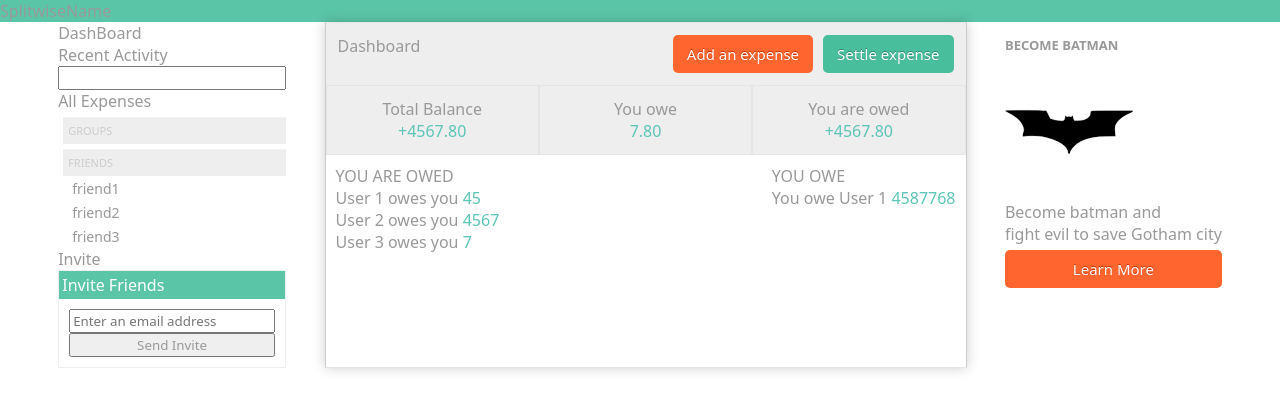
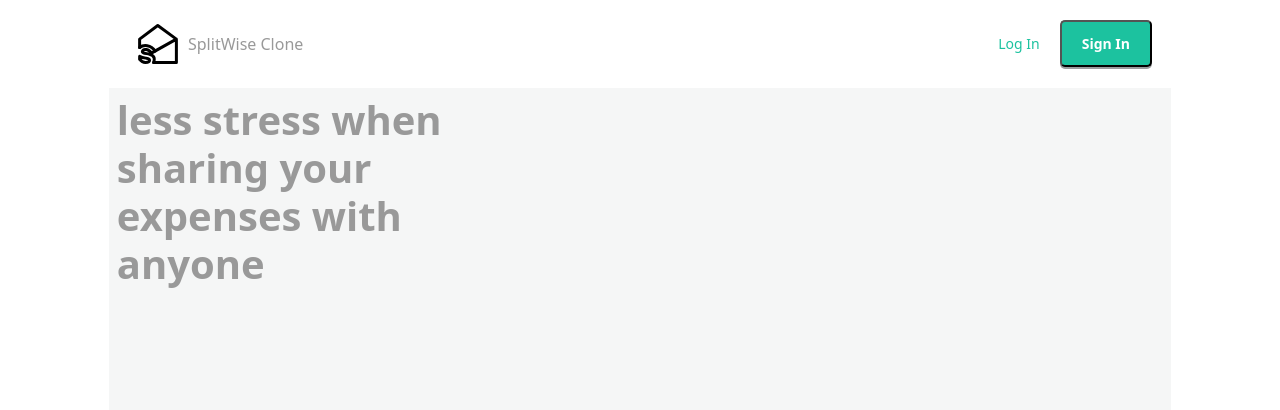
Before and after one commit to jeffreyguezou/SplitWiseClone, a React (Create React App) app: page / in a window 1280 px wide. Shown: the top 410 px of the page. Built offline with nearby package versions, Linux system fonts and the light colour scheme; a web font is replaced by a local one.

Commit message:
Added redux store for login component and username. Nav UI fix

```diff
--- a/package.json
+++ b/package.json
@@ -3,6 +3,7 @@
   "version": "0.1.0",
   "private": true,
   "dependencies": {
+    "@reduxjs/toolkit": "^1.9.5",
     "@testing-library/jest-dom": "^5.17.0",
     "@testing-library/react": "^13.4.0",
     "@testing-library/user-event": "^13.5.0",
@@ -10,6 +11,7 @@
     "react-dom": "^18.2.0",
     "react-icon": "^1.0.0",
     "react-icons": "^4.10.1",
+    "react-redux": "^8.1.2",
     "react-scripts": "^5.0.1",
     "web-vitals": "^2.1.4"
   },
--- a/src/App.css
+++ b/src/App.css
@@ -30,6 +30,14 @@
 .nav {
   width: 100%;
   background-color: #5bc5a7;
+  padding: 10px;
+  display: flex;
+  justify-content: space-evenly;
+}
+.nav .navElements {
+  color: #ffffff;
+  font-size: 14px;
+  font-weight: bold;
 }
 .addExpenseBtn {
   background: #ff652f;
--- a/src/App.js
+++ b/src/App.js
@@ -1,11 +1,14 @@
 import "./App.css";
 import Dashboard from "./Components/Dashboard";
-//import LandingPage from "./Components/LandingPage";
+import LandingPage from "./Components/LandingPage";
+import { useSelector } from "react-redux/es/hooks/useSelector";
+
 function App() {
+  const isLoggedIn = useSelector((state) => state.auth.isLoggedIn);
   return (
     <div className="App">
-      {/* <LandingPage /> */}
-      <Dashboard />
+      {!isLoggedIn && <LandingPage />}
+      {isLoggedIn && <Dashboard />}
     </div>
   );
 }
--- a/src/Components/Header.js
+++ b/src/Components/Header.js
@@ -1,18 +1,26 @@
-import logo from '../Assets/splitwise-svgrepo-com.svg'
-import classes from './Header.module.css'
-import SignInBtn from '../UI/SignInBtn'
+import logo from "../Assets/splitwise-svgrepo-com.svg";
+import classes from "./Header.module.css";
+import SignInBtn from "../UI/SignInBtn";
+import { useDispatch } from "react-redux";
+import { login } from "../Redux/user";
 const Header = () => {
+  const dispatch = useDispatch();
+  const loginHandler = () => {
+    dispatch(login({ isLoggedIn: true, userName: "Jeffrey" }));
+  };
   return (
     <div className={classes.header}>
       <div className={classes.logoSection}>
-                <img alt='logo' src={logo}></img>
+        <img alt="logo" src={logo}></img>
         <span className={classes.logoName}>SplitWise Clone</span>
       </div>
       <div>
-                <button className={classes.logInBtn}>Log In</button>
+        <button onClick={loginHandler} className={classes.logInBtn}>
+          Log In
+        </button>
         <SignInBtn />
       </div>
     </div>
-    )
-}
-export default Header
+  );
+};
+export default Header;
--- a/src/Components/Nav.js
+++ b/src/Components/Nav.js
@@ -1,8 +1,10 @@
+import { useSelector } from "react-redux/es/hooks/useSelector";
 const Nav = () => {
+  const userName = useSelector((state) => state.auth.userName);
   return (
     <div className="nav">
-      <span>Splitwise</span>
-      <span>Name</span>
+      <span className="navElements">Splitwise</span>
+      <span className="navElements">{userName}</span>
     </div>
   );
 };
--- a/src/Components/OweBalance.js
+++ b/src/Components/OweBalance.js
@@ -24,6 +24,7 @@ const OweBalance = () => {
       {oweBalanceDetails.map((oweBalance) => {
         return (
           <BalanceDetails
+            key={oweBalance.name}
             name={oweBalance.name}
             amount={oweBalance.owes}
             isYouOwe={true}
--- a/src/Components/OwedBalance.js
+++ b/src/Components/OwedBalance.js
@@ -14,6 +14,7 @@ const OwedBalance = () => {
       {owedBalanceDetails.map((owedBalance) => {
         return (
           <BalanceDetails
+            key={owedBalance.name}
             name={owedBalance.name}
             amount={owedBalance.owed}
             isYouOwed={true}
--- /dev/null
+++ b/src/Redux/store.js
@@ -0,0 +1,9 @@
+import { configureStore } from "@reduxjs/toolkit";
+import authReducer from "./user";
+
+const store = configureStore({
+  reducer: {
+    auth: authReducer,
+  },
+});
+export default store;
--- /dev/null
+++ b/src/Redux/user.js
@@ -0,0 +1,23 @@
+import { createSlice } from "@reduxjs/toolkit";
+
+export const authSlice = createSlice({
+  name: "auth",
+  initialState: {
+    isLoggedIn: false,
+    userName: null,
+  },
+  reducers: {
+    login: (state, action) => {
+      state.isLoggedIn = action.payload.isLoggedIn;
+      state.userName = action.payload.userName;
+    },
+    logout: (state) => {
+      state.isLoggedIn = false;
+      state.userName = null;
+    },
+  },
+});
+
+export const { login, logout } = authSlice.actions;
+//export const selectUser = (state) => state.userName
+export default authSlice.reducer;
--- a/src/UI/SignInBtn.js
+++ b/src/UI/SignInBtn.js
@@ -1,20 +1,27 @@
-import { useState } from 'react'
-import classes from './Btn.module.css'
-import '../App.css'
-const SignInBtn = ()=>{
-    const [isBtnHovered,setIsBtnHovered] = useState(false)
+import { useState } from "react";
+import classes from "./Btn.module.css";
+import "../App.css";
 
-    const btnHovered = () =>{
-        setIsBtnHovered(true)
-    }
-    const btnUnHovered = () =>{
-        setIsBtnHovered(false)
-    }
-    const styles = isBtnHovered ? `${classes.signInBtn} + ${classes.hover}` : `${classes.signInBtn}`
-    return(
-        <button onMouseEnter={btnHovered} onMouseLeave={btnUnHovered} className={styles}>
-            Sign In
-        </button>
-    )
-}
-export default SignInBtn
+const SignInBtn = () => {
+  const [isBtnHovered, setIsBtnHovered] = useState(false);
+
+  const btnHovered = () => {
+    setIsBtnHovered(true);
+  };
+  const btnUnHovered = () => {
+    setIsBtnHovered(false);
+  };
+  const styles = isBtnHovered
+    ? `${classes.signInBtn} + ${classes.hover}`
+    : `${classes.signInBtn}`;
+  return (
+    <button
+      onMouseEnter={btnHovered}
+      onMouseLeave={btnUnHovered}
+      className={styles}
+    >
+      Sign In
+    </button>
+  );
+};
+export default SignInBtn;
--- a/src/index.js
+++ b/src/index.js
@@ -1,11 +1,15 @@
-import React from 'react';
-import ReactDOM from 'react-dom/client';
-import './index.css';
-import App from './App';
+import React from "react";
+import ReactDOM from "react-dom/client";
+import "./index.css";
+import App from "./App";
+import { Provider } from "react-redux";
+import store from "./Redux/store";
 
-const root = ReactDOM.createRoot(document.getElementById('root'));
+const root = ReactDOM.createRoot(document.getElementById("root"));
 root.render(
   <React.StrictMode>
-    <App />
+    <Provider store={store}>
+      <App />
+    </Provider>
   </React.StrictMode>
 );
```
Also changed, not shown: 1 other file (tests, documents, lock files or other folders). Lines whose indentation alone changed are shown as unchanged.
